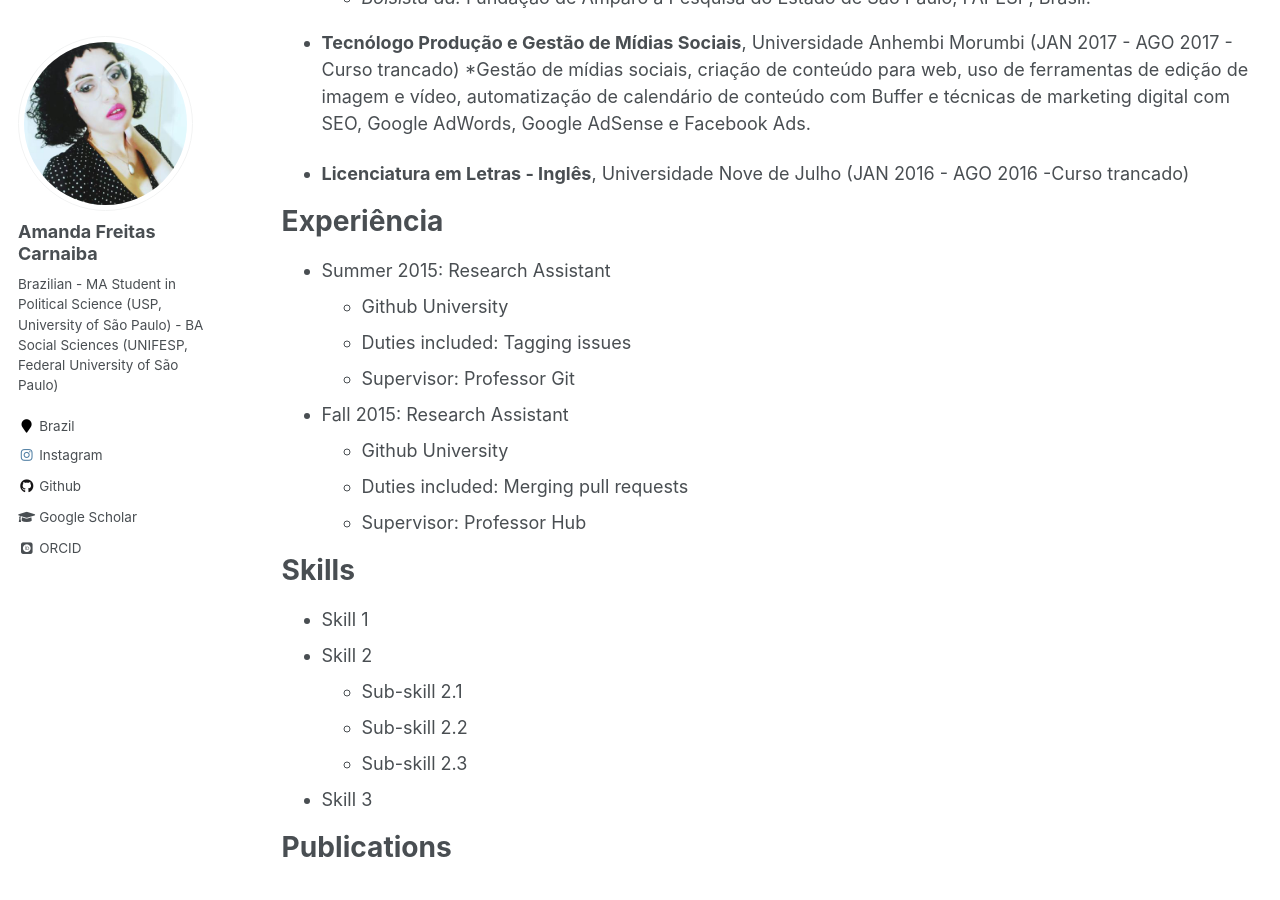
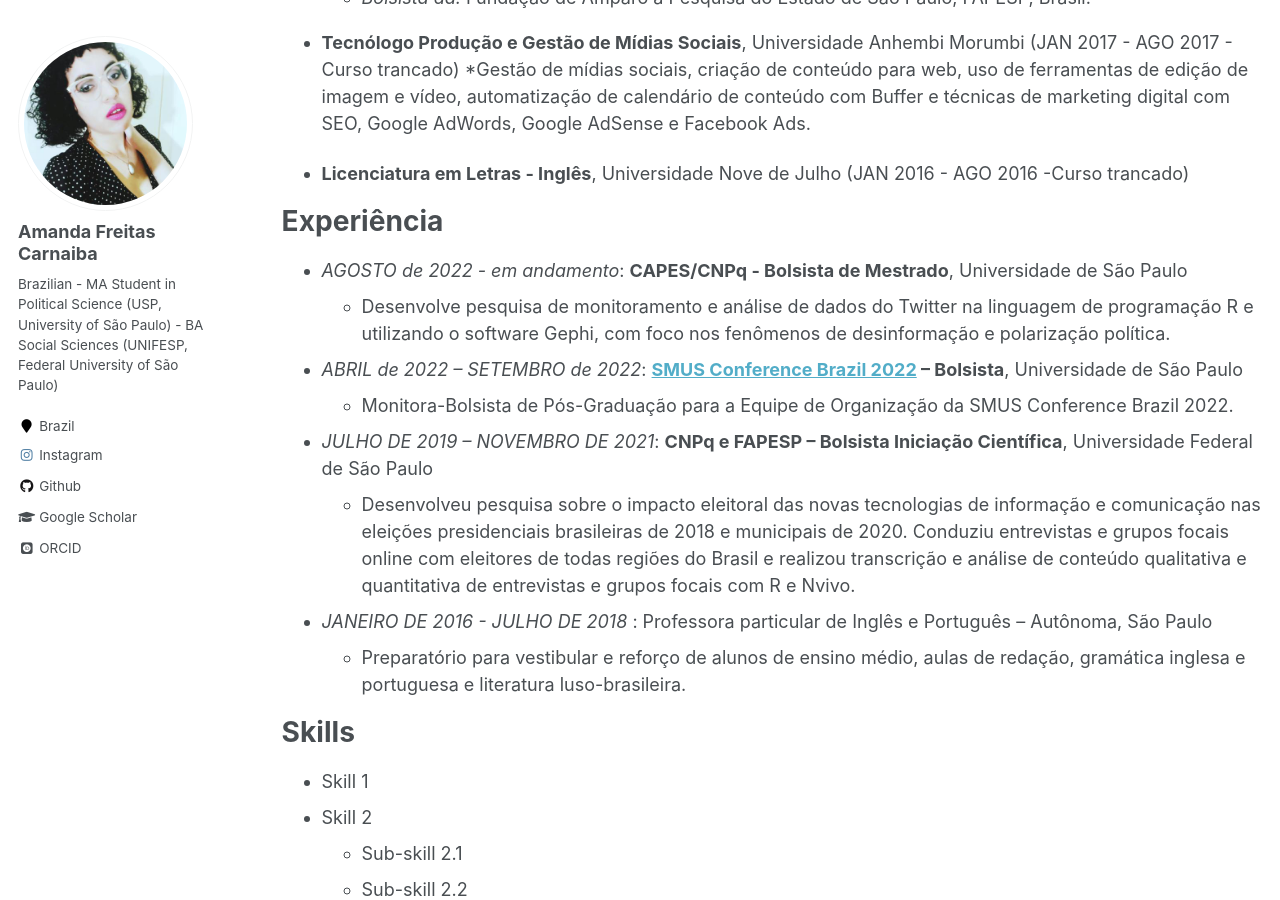
Before and after one commit to freitasamanda/freitasamanda.github.io, a Jekyll site: the page built from _pages/cv.md, in a window 1280 px wide and 900 px high, scrolled down 642 px. Built offline with Jekyll 4.4.1, drawn with Linux system fonts in a browser that asks for light colours; some web fonts are replaced.

Commit message:
Update cv.md

```diff
--- a/_pages/cv.md
+++ b/_pages/cv.md
@@ -31,15 +31,18 @@ Formação
 
 Experiência
 ======
-* Summer 2015: Research Assistant
-  * Github University
-  * Duties included: Tagging issues
-  * Supervisor: Professor Git
 
-* Fall 2015: Research Assistant
-  * Github University
-  * Duties included: Merging pull requests
-  * Supervisor: Professor Hub
+* <i>AGOSTO de 2022 - em andamento</i>: <b>CAPES/CNPq - Bolsista de Mestrado</b>, Universidade de São Paulo
+  * Desenvolve pesquisa de monitoramento e análise de dados do Twitter na linguagem de programação R e utilizando o software Gephi, com foco nos fenômenos de desinformação e polarização política.
+
+* <i>ABRIL de 2022 – SETEMBRO de 2022</i>: <b>[SMUS Conference Brazil 2022](https://gcsmus.org/conferences/brazil/team/amanda_freitas/) – Bolsista</b>, Universidade de São Paulo
+  * Monitora-Bolsista de Pós-Graduação para a Equipe de Organização da SMUS Conference Brazil 2022.
+
+* <i>JULHO DE 2019 – NOVEMBRO DE 2021</i>: <b>CNPq e FAPESP – Bolsista Iniciação Científica</b>, Universidade Federal de São Paulo
+  * Desenvolveu pesquisa sobre o impacto eleitoral das novas tecnologias de informação e comunicação nas eleições presidenciais brasileiras de 2018 e municipais de 2020. Conduziu entrevistas e grupos focais online com eleitores de todas regiões do Brasil e realizou transcrição e análise de conteúdo qualitativa e quantitativa de entrevistas e grupos focais com R  e Nvivo.
+
+* <i>JANEIRO DE 2016 - JULHO DE 2018</i> : Professora particular de Inglês e Português – Autônoma, São Paulo
+  * Preparatório para vestibular e reforço de alunos de ensino médio, aulas de redação, gramática inglesa e portuguesa  e literatura luso-brasileira.
 
 Skills
 ======
```
